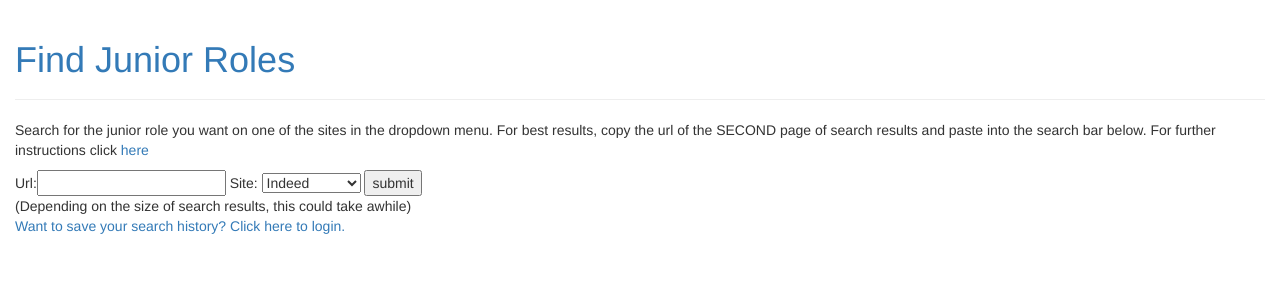
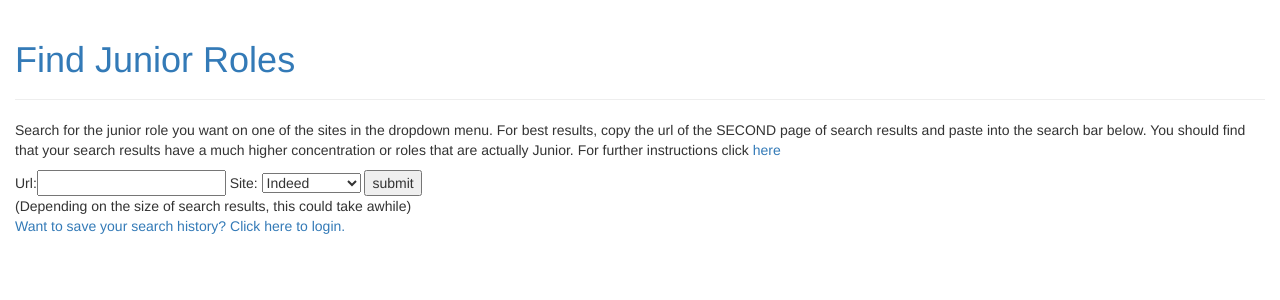
Before and after one commit to remery426/juniorjobs-, a Django app: page / in a window 1280 px wide. Shown: the top 300 px of the page. Run offline with Django 3.2, Linux system fonts and the light colour scheme; parts of the project's set-up code (start-up, migrations or seed data) failed here and were passed over; some libraries are stand-ins or nearby versions.

Commit message:
changed index

```diff
--- a/apps/main/templates/main/index.html
+++ b/apps/main/templates/main/index.html
@@ -24,7 +24,7 @@
       <p>{{userMessage}}</p>
       {% endif %}
       <p> Search for the junior role you want on one of the sites in the
-         dropdown menu. For best results, copy the url of the SECOND page of search results and paste into the search bar below.  For further instructions click <a href="/instructions"> here</a></p>
+         dropdown menu. For best results, copy the url of the SECOND page of search results and paste into the search bar below. You should find that your search results have a much higher concentration or roles that are actually Junior. For further instructions click <a href="/instructions"> here</a></p>
       <form class="" action="/refineSearch" method="post">
         {% csrf_token %}
         Url:<input type="text" name="url" value="">
```
